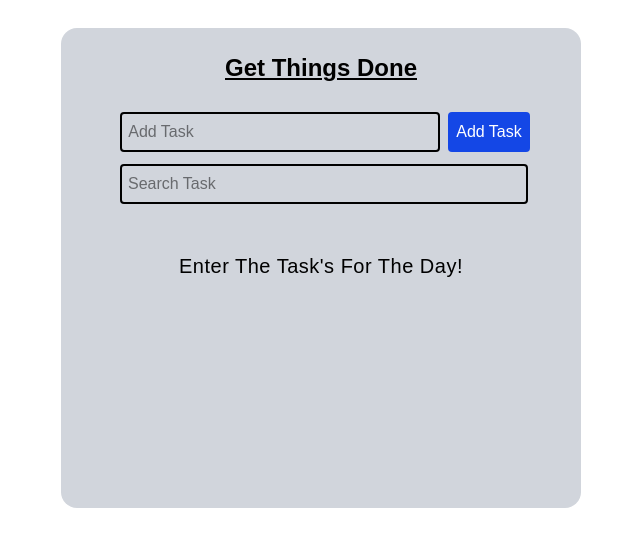
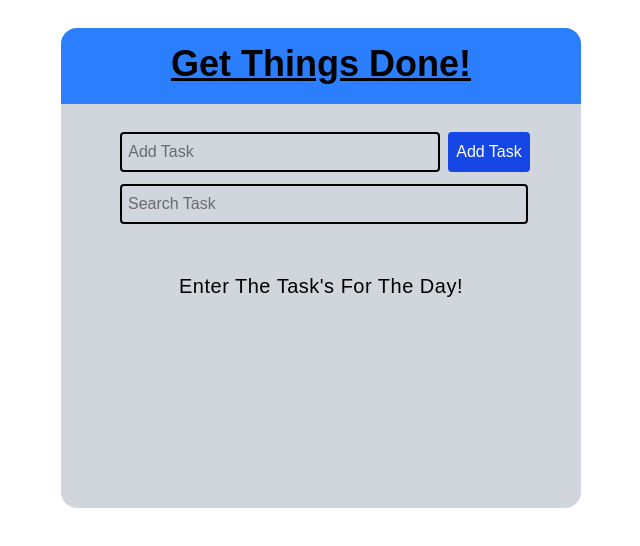
Before and after one commit to Muruganantham11/To-Do-List-App-React, a React (Vite) app: page / in a window 1280 px wide. Shown: the top 546 px of the page, without its empty margins (319-959 px from the left). Built offline with nearby package versions, Linux system fonts and the light colour scheme.

Commit message:
FEAT:added style to header

```diff
--- a/src/components/Header.jsx
+++ b/src/components/Header.jsx
@@ -2,7 +2,7 @@ import React from "react";
 
  export const Header = ({ title }) => {
   return (
-    <header className="font-bold text-2xl underline pt-2 pb-7">
+    <header className="font-bold text-4xl underline pt-4 pb-5 mb-7 bg-blue-500 rounded-t-2xl">
       <h1>{title}</h1>
     </header>
   );
--- a/src/components/ToDoApp.jsx
+++ b/src/components/ToDoApp.jsx
@@ -68,8 +68,8 @@ const ToDoApp = () => {
   };
 
   return (
-    <div className="bg-gray-300 w-130 min-h-120 rounded-2xl  text-center mx-auto mt-7 p-4 ">
-      <Header title="Get Things Done" />
+    <div className="bg-gray-300 w-130 min-h-120 rounded-2xl  text-center mx-auto mt-7 ">
+      <Header title="Get Things Done!" />
       <AddTask
         handleSubmit={handleSubmit}
         newTask={newTask}
```
